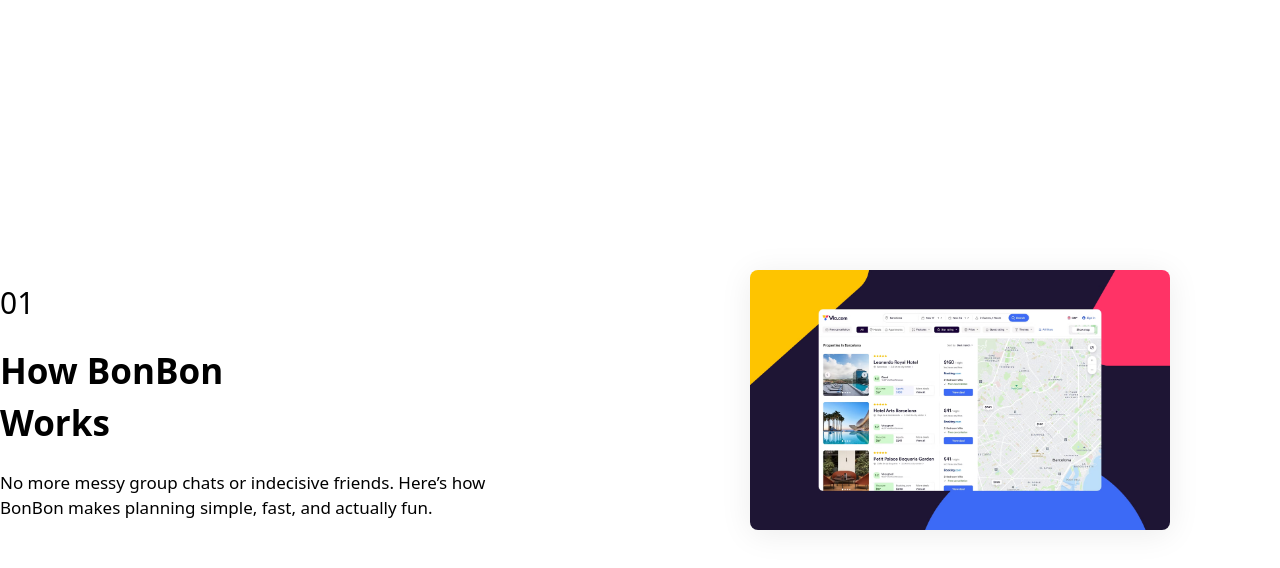
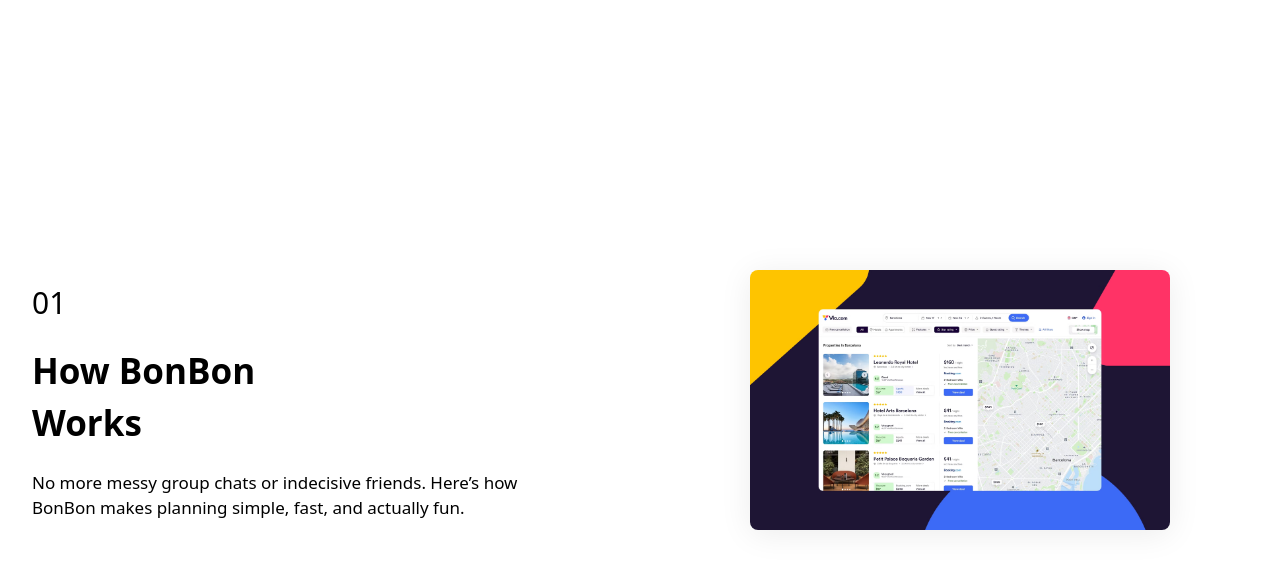
Before and after one commit to MuhammadAbdullah780/gsap-demo, a Next.js app: page /bonbon in a window 1280 px wide. Shown: the top 568 px of the page. Built offline with nearby package versions, Linux system fonts and the light colour scheme.

Commit message:
feat: sticky scroll section partial

```diff
--- a/src/app/about/page.tsx
+++ b/src/app/about/page.tsx
@@ -4,6 +4,7 @@ import { useGSAP } from "@gsap/react";
 import gsap from "gsap";
 import ScrollTrigger from "gsap/ScrollTrigger";
 import { useRef } from "react";
+import StickyScrollReveal from "../bonbon/sticky-scroll-reveal";
 import { AnimatedAbout } from "./animated-about";
 
 gsap.registerPlugin(ScrollTrigger, useGSAP);
@@ -92,6 +93,7 @@ const Page = () => {
         </h2>
       </section>
       <AnimatedAbout />
+      <StickyScrollReveal />
       <section className="h-screen flex items-center justify-center">
         <h2 className="text-4xl font-bold text-gray-800">
           Section 3: Our Team
--- a/src/app/bonbon/sticky-scroll-reveal.tsx
+++ b/src/app/bonbon/sticky-scroll-reveal.tsx
@@ -1,7 +1,7 @@
 "use client";
 import gsap from "gsap";
 import { ScrollTrigger } from "gsap/ScrollTrigger";
-import { useRef } from "react";
+import { useRef, useEffect, useState } from "react";
 
 type Props = {};
 
@@ -26,49 +26,39 @@ const StickyScrollReveal = (props: Props) => {
   const sectionRef = useRef<HTMLDivElement>(null);
   const slidesWrapperRef = useRef<HTMLDivElement>(null);
   const imagesWrapperRef = useRef<HTMLDivElement>(null);
+  const [activeIndex, setActiveIndex] = useState(0);
 
-  //   useGSAP(
-  //     () => {
-  //       if (
-  //         !sectionRef.current ||
-  //         !slidesWrapperRef.current ||
-  //         !imagesWrapperRef.current
-  //       )
-  //         return;
+  useEffect(() => {
+    if (!sectionRef.current || !slidesWrapperRef.current) return;
 
-  //       // Animate vertical translation of slides and images in sync with scroll
-  //       const slideHeight = window.innerHeight * 0.7; // or a fixed value, adjust as needed
-  //       const totalSlides = MOCK.length;
-  //       const totalScroll = slideHeight * (totalSlides - 1);
+    const slides = slidesWrapperRef.current.children;
+    const totalSlides = slides.length;
 
-  //       // Slides vertical translation
-  //       gsap.to(slidesWrapperRef.current, {
-  //         y: () => `-${totalScroll}px`,
-  //         ease: "none",
-  //         scrollTrigger: {
-  //           trigger: sectionRef.current,
-  //           start: "top top",
-  //           end: () => `+=${totalScroll}`,
-  //           scrub: true,
-  //           pin: true,
-  //         },
-  //       });
+    // Create the scroll trigger animation
+    gsap.to(slidesWrapperRef.current, {
+      y: () => -(slidesWrapperRef.current!.offsetHeight - window.innerHeight),
+      ease: "none",
+      scrollTrigger: {
+        trigger: sectionRef.current,
+        start: "top top",
+        end: () => `+=${window.innerHeight * (totalSlides - 1)}`,
+        scrub: 1,
+        pin: true,
+        anticipatePin: 1,
+        invalidateOnRefresh: true,
+        onUpdate: (self) => {
+          // Calculate active index based on scroll progress
+          const newIndex = Math.round(self.progress * (totalSlides - 1));
+          setActiveIndex(newIndex);
+        },
+      },
+    });
 
-  //       // Images vertical translation
-  //       gsap.to(imagesWrapperRef.current, {
-  //         y: () => `-${totalScroll}px`,
-  //         ease: "none",
-  //         scrollTrigger: {
-  //           trigger: sectionRef.current,
-  //           start: "top top",
-  //           end: () => `+=${totalScroll}`,
-  //           scrub: true,
-  //           pin: false,
-  //         },
-  //       });
-  //     },
-  //     { dependencies: [] }
-  //   );
+    // Cleanup
+    return () => {
+      ScrollTrigger.getAll().forEach(t => t.kill());
+    };
+  }, []);
 
   return (
     <section
@@ -76,20 +66,32 @@ const StickyScrollReveal = (props: Props) => {
       className="relative h-screen max-w-[1300px] w-full mx-auto block"
     >
       <div className="grid grid-cols-2 w-full h-full">
-        <div className="flex flex-col col-span-1 justify-center items-start h-full">
-          <p className="mb-5 text-[30px] text-center">{MOCK[0].id_count}</p>
-          <h1 className="mb-5 text-[35px] font-bold max-w-[300px]">
-            {MOCK[0].title}
-          </h1>
-          <p className="mb-0 text-[17px] max-w-[500px]">
-            {MOCK[0].text}
-          </p>
+        <div className="flex flex-col col-span-1 justify-center items-start h-screen relative overflow-hidden">
+          <div
+            ref={slidesWrapperRef}
+            className="absolute top-0 left-0 w-full"
+          >
+            {MOCK.map((item) => (
+              <div
+                key={item.id_count}
+                className="h-screen flex flex-col justify-center px-8"
+              >
+                <p className="mb-5 text-[30px]">{item.id_count}</p>
+                <h1 className="mb-5 text-[35px] font-bold max-w-[300px]">
+                  {item.title}
+                </h1>
+                <p className="mb-0 text-[17px] max-w-[500px]">
+                  {item.text}
+                </p>
+              </div>
+            ))}
+          </div>
         </div>
         {/* Right: Vertically translating images */}
         <div className="flex-1 flex items-center justify-center relative h-full">
           <img
-            src={MOCK[0].image}
-            alt={MOCK[0].title}
+            src={MOCK[activeIndex].image}
+            alt={MOCK[activeIndex].title}
             className="rounded-lg object-cover"
             style={{
               width: "420px",
```
